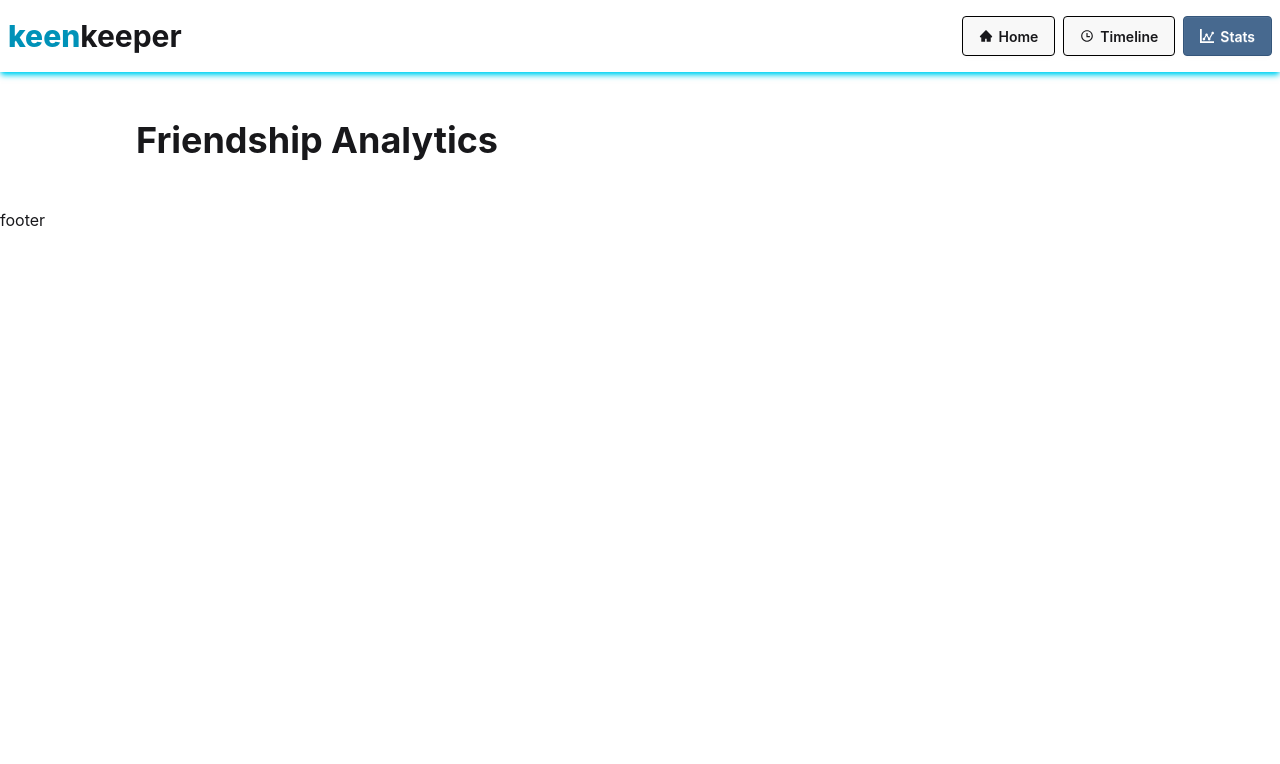
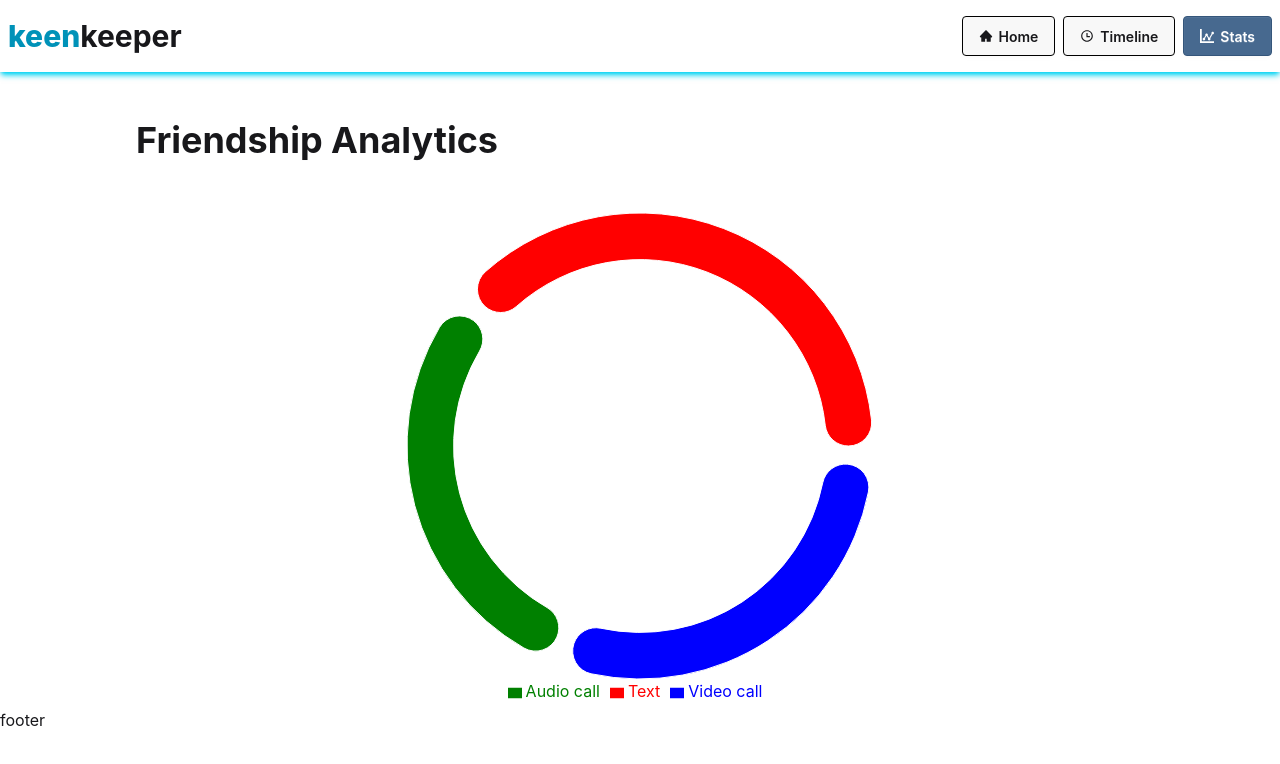
Before and after one commit to nasrullah-sheikh-noman/keen-keeper, a React (Vite) app: page /stats in a window 1280 px wide. Shown: the top 764 px of the page. Built offline with nearby package versions, Linux system fonts and the light colour scheme.

Commit message:
add pie chart statically

```diff
--- a/package.json
+++ b/package.json
@@ -16,6 +16,7 @@
     "react-icons": "^5.6.0",
     "react-router": "^7.14.1",
     "react-toastify": "^11.0.5",
+    "recharts": "^3.8.1",
     "tailwindcss": "^4.2.2"
   },
   "devDependencies": {
--- /dev/null
+++ b/src/components/stats/Chart.jsx
@@ -0,0 +1,36 @@
+
+import { Legend, Pie, PieChart, Tooltip } from 'recharts';
+
+const Chart = () => {
+
+  const data = [
+  { name: 'Text', value: 400 , fill: "red"},
+  { name: 'Audio call', value: 300 , fill: "green"},
+  { name: 'Video call', value: 300 , fill: "blue"},
+];
+
+
+  return (
+    <div className='container mx-auto flex justify-center items-center'>
+   <PieChart style={{ width: '100%', maxWidth: '500px', maxHeight: '80vh', aspectRatio: 1 }} responsive>
+      <Pie
+
+        data={data}
+        innerRadius="80%"
+        outerRadius="100%"
+        // Corner radius is the rounded edge of each pie slice
+        cornerRadius="50%"
+        fill="#8884d8"
+        // padding angle is the gap between each pie slice
+        paddingAngle={5}
+        dataKey="value"
+        isAnimationActive={true}
+      />
+      <Legend/>
+      <Tooltip/>
+    </PieChart>
+    </div>
+  );
+};
+
+export default Chart;
--- a/src/components/stats/Statschart.jsx
+++ /dev/null
@@ -1,11 +0,0 @@
-import React from 'react';
-
-const Statschart = () => {
-  return (
-    <div className='max-w-260 mx-auto my-8 p-4'>
-      <h2 className='text-4xl font-bold'>Friendship Analytics</h2>
-    </div>
-  );
-};
-
-export default Statschart;
--- /dev/null
+++ b/src/components/stats/Statstitle.jsx
@@ -0,0 +1,11 @@
+import React from "react";
+
+const Statstitle = () => {
+  return (
+    <div className="max-w-260 mx-auto my-8 p-4">
+      <h2 className="text-4xl font-bold">Friendship Analytics</h2>
+    </div>
+  );
+};
+
+export default Statstitle;
--- a/src/pages/stats/Stats.jsx
+++ b/src/pages/stats/Stats.jsx
@@ -1,10 +1,12 @@
 import React from 'react';
-import Statschart from '../../components/stats/Statschart';
+import Statstitle from '../../components/stats/statstitle';
+import Chart from '../../components/stats/Chart';
 
 const Stats = () => {
   return (
     <div>
-      <Statschart/>
+      <Statstitle/>
+      <Chart/>
     </div>
   );
 };
--- a/src/useprovider/Useprovider.jsx
+++ b/src/useprovider/Useprovider.jsx
@@ -8,7 +8,7 @@ const Useprovider = ({children}) => {
   const [timelinevideocall, setTimelinevideocall] = useState([]);
   const [timelineaudiocall, setTimelineaudiocall] = useState([]);
   const [timelinetext, setTimelinetext] = useState([]);
-  const [filter, setFilter] = useState("");
+  const [filter, setFilter] = useState("all");
 
   return (
     <UserContext.Provider value={{setTimelinevideocall, timelinevideocall, timelineaudiocall, setTimelineaudiocall, timelinetext, setTimelinetext, filter,setFilter}}>
```
Also changed, not shown: 1 other file (tests, documents, lock files or other folders).
